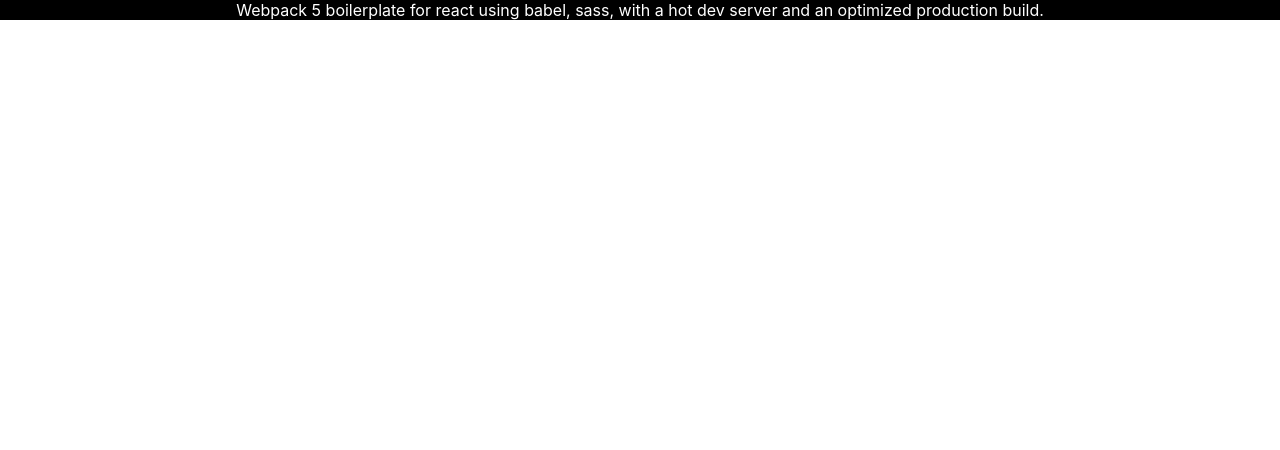
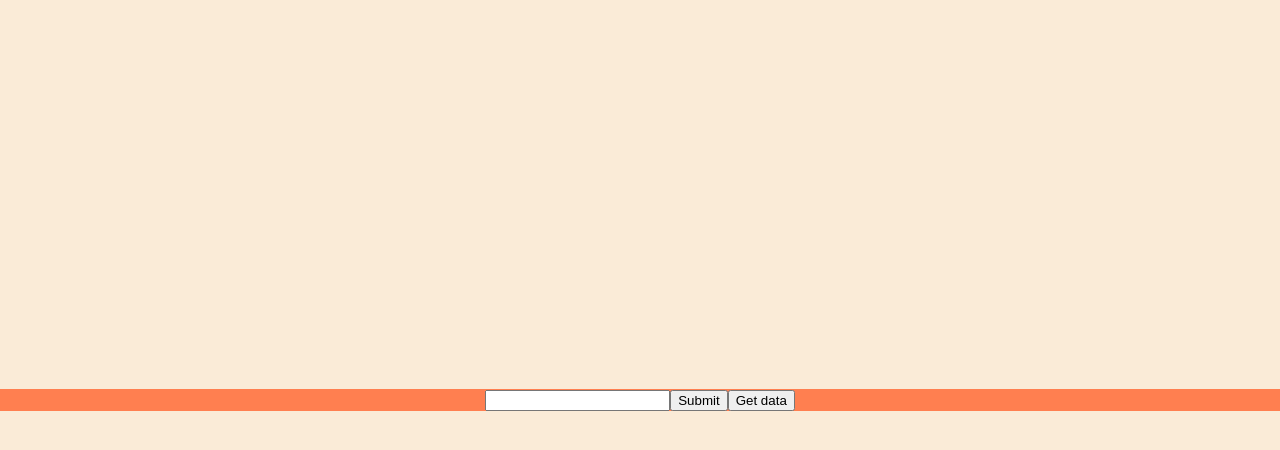
Before and after one commit to 12rita/Giftcard, a React app: page / in a window 1280 px wide. Shown: the top 450 px of the page. Built offline with nearby package versions, Linux system fonts and the light colour scheme.

Commit message:
feat(all): Firebase has been added

```diff
--- a/config/webpack.common.js
+++ b/config/webpack.common.js
@@ -36,9 +36,8 @@ module.exports = {
         // Generates an HTML file from a template
         // Generates deprecation warning: https://github.com/jantimon/html-webpack-plugin/issues/1501
         new HtmlWebpackPlugin({
-            title: 'National Missing and Unidentified Persons Kenya',
             favicon: paths.src + '/assets/icons/favicon.png',
-            template: paths.public + '/index.html', // template file
+            template: './index.html', // template file
             filename: 'index.html' // output file
         })
     ],
--- a/config/webpack.prod.js
+++ b/config/webpack.prod.js
@@ -11,8 +11,8 @@ module.exports = merge(common, {
     devtool: false,
     output: {
         path: paths.build,
-        publicPath: '/',
-        filename: 'js/[name].[contenthash].bundle.js'
+        publicPath: 'https://12rita.github.io/Giftcard',
+        filename: '[name].bundle.js'
     },
     plugins: [
         // Extracts CSS into separate files
--- a/public/index.html
+++ b/index.html
@@ -2,7 +2,7 @@
 <html lang="en">
 <head>
   <meta charset="UTF-8" />
-<!--  <script src="../src/index.js" type="text/javascript"></script>-->
+  <script src="./runtime.bundle.js" type="text/javascript"></script>
   <title>Webpack 5  boilerplate for react</title>
 </head>
 <body>
--- a/package.json
+++ b/package.json
@@ -57,6 +57,7 @@
     "dependencies": {
         "@babel/eslint-parser": "^7.22.11",
         "@babel/preset-react": "^7.22.5",
+        "firebase": "^10.3.1",
         "react": "^18.2.0",
         "react-dom": "^18.2.0",
         "terser-webpack-plugin": "^5.3.9"
--- a/src/App.js
+++ b/src/App.js
@@ -1,15 +1,45 @@
-import React from "react";
+import React from 'react';
+import './app.styles.scss';
+import { collection, addDoc, getDocs } from 'firebase/firestore';
+import { db } from './firebase';
 
-import "./app.styles.scss";
+const App = () => {
+    const [inputValue, setInputValue] = React.useState('');
 
-class App extends React.Component {
-  render() {
+    const handleChange = event => {
+        setInputValue(event.target.value);
+    };
+
+    const fetchPost = async () => {
+        await getDocs(collection(db, 'tests')).then(querySnapshot => {
+            const newData = querySnapshot.docs.map(doc => ({
+                ...doc.data(),
+                id: doc.id
+            }));
+            console.log(newData);
+        });
+    };
+
+    const handleSubmit = async e => {
+        e.preventDefault();
+
+        try {
+            const docRef = await addDoc(collection(db, 'tests'), {
+                todo: inputValue
+            });
+            console.log('Document written with ID: ', docRef.id);
+        } catch (e) {
+            console.error('Error adding document: ', e);
+        }
+    };
     return (
-      <div className="app-container">
-        Webpack 5 boilerplate for react using babel, sass, with a hot dev server
-        and an optimized production build.
-      </div>
+        <div className={'wrapper'}>
+            <div className="app-container">
+                <input value={inputValue} onChange={handleChange}></input>
+                <button onClick={handleSubmit}>Submit</button>
+                <button onClick={fetchPost}>Get data</button>
+            </div>
+        </div>
     );
-  }
-}
+};
 export default App;
--- a/src/app.styles.scss
+++ b/src/app.styles.scss
@@ -1,7 +1,14 @@
 .app-container {
     color: white;
-    background-color: black;
+    background-color: coral;
     text-align: center;
-    height: 100%;
+    //height: 100%;
     width: 100%;
 }
+.wrapper {
+    background: antiquewhite;
+    display: flex;
+    align-items: center;
+    height: 100vh;
+    width: 100vw;
+}
--- /dev/null
+++ b/src/firebase.js
@@ -0,0 +1,19 @@
+// Import the functions you need from the SDKs you need
+import { initializeApp } from 'firebase/app';
+import { getFirestore } from 'firebase/firestore';
+// TODO: Add SDKs for Firebase products that you want to use
+// https://firebase.google.com/docs/web/setup#available-libraries
+
+// Your web app's Firebase configuration
+const firebaseConfig = {
+    apiKey: 'AIzaSyAGTRDR9KpZPNICRh6Eph-FnoRmgUyCuZ0',
+    authDomain: 'giftcard-a9a75.firebaseapp.com',
+    projectId: 'giftcard-a9a75',
+    storageBucket: 'giftcard-a9a75.appspot.com',
+    messagingSenderId: '451665703337',
+    appId: '1:451665703337:web:e0e5a06762a47c965c54b8'
+};
+
+// Initialize Firebase
+const app = initializeApp(firebaseConfig);
+export const db = getFirestore(app);
```
Also changed, not shown: src/index.html (deleted, +0 -11 lines), 2 other files (tests, documents, lock files or other folders).
